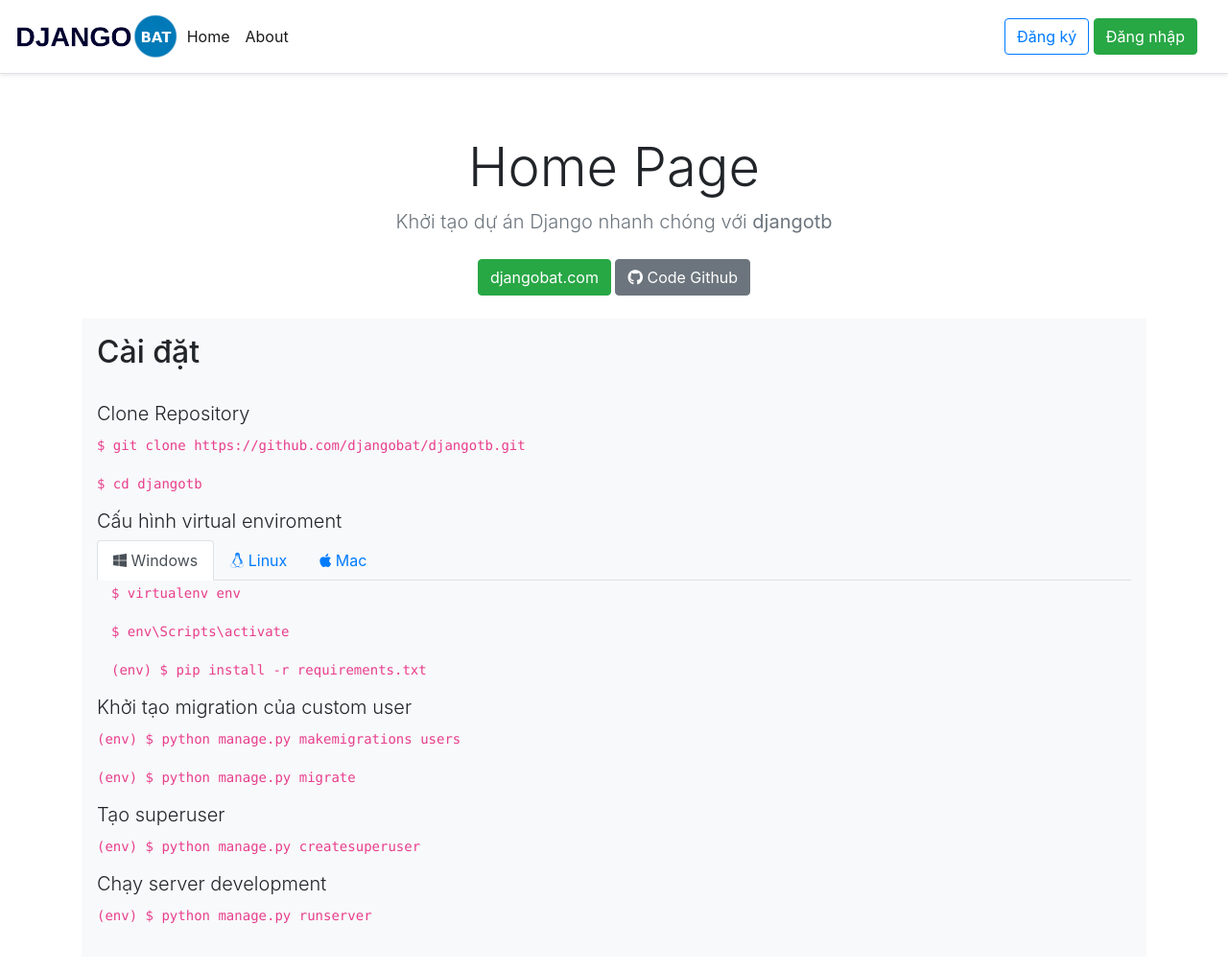
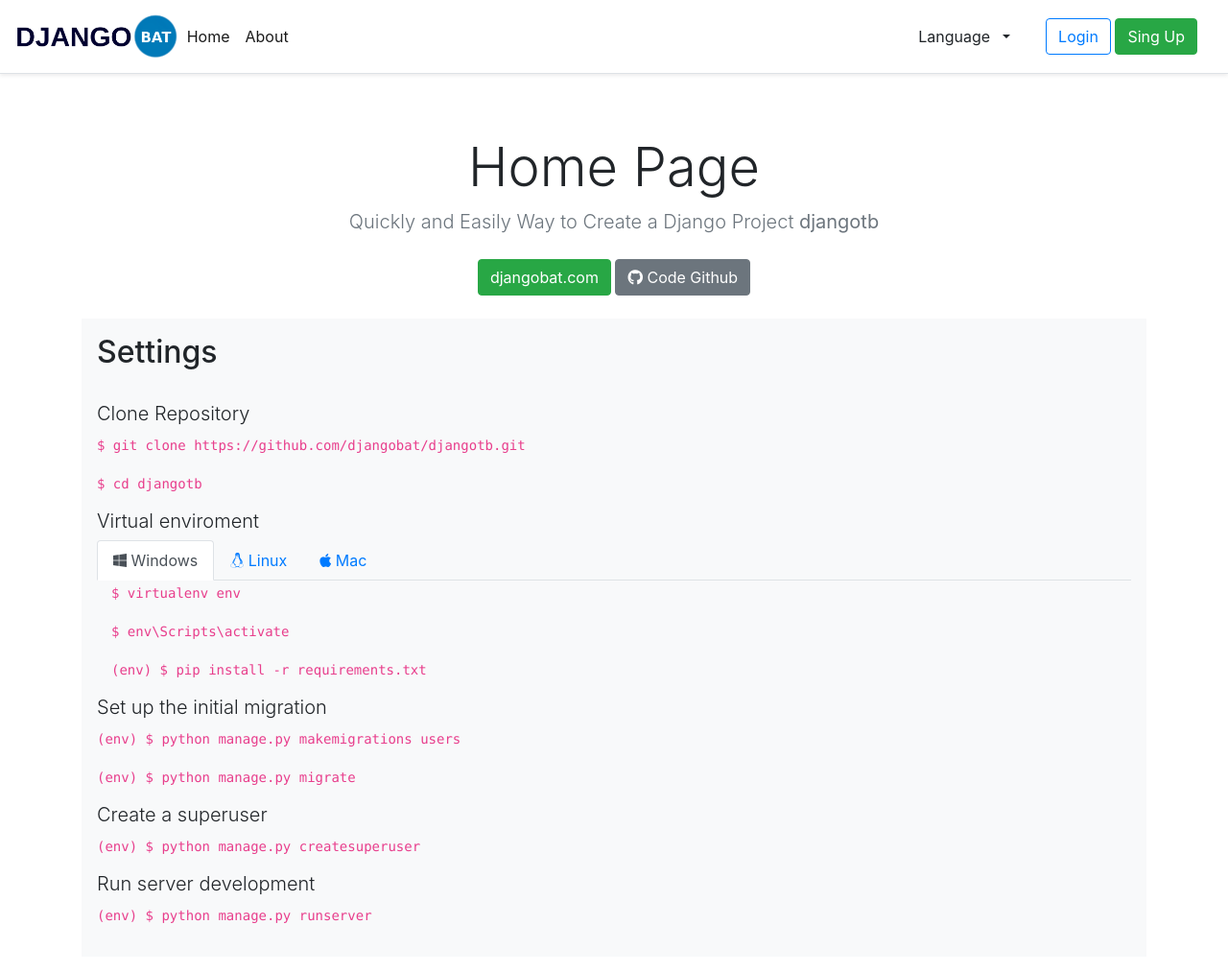
Before and after one commit to djangobat/djangotb, a Django app: page /en/ in a window 1280 px wide. Shown: the whole page at 96% size. Run offline with Django 3.2, Linux system fonts and the light colour scheme; some libraries are stand-ins or nearby versions.

Commit message:
Adding Multiple languages success!

```diff
--- a/apps/core/urls.py
+++ b/apps/core/urls.py
@@ -1,9 +1,10 @@
 from django.urls import path
+from django.utils.translation import gettext_lazy as _
 
 from . import views
 
 
 urlpatterns = [
     path('', views.home, name='home'),
-    path('about/', views.about, name='about'),
+    path(_('about/'), views.about, name='about'),
 ]
--- a/apps/templates/_base.html
+++ b/apps/templates/_base.html
@@ -26,7 +26,6 @@
 <body>
 
     {% include "includes/header.html" %}
-
     <div class="container">
         {% block main %}
         {% endblock main %}
--- a/apps/templates/core/about.html
+++ b/apps/templates/core/about.html
@@ -1,9 +1,10 @@
 {% extends "_base.html" %}
+{% load i18n %}
 {% block title %}
-About
+{% trans 'About' %}
 {% endblock title %}
 {% block main %}
 <div class="text-center pt-5">
-    <h1 class="display-4">About Page</h1>
+    <h1 class="display-4">{% trans 'About Page' %}</h1>
 </div>
 {% endblock main %}
--- a/apps/templates/core/home.html
+++ b/apps/templates/core/home.html
@@ -1,18 +1,19 @@
 {% extends "_base.html" %}
+{% load i18n %}
 {% block title %}
 DjangoTB
 {% endblock title %}
 {% block main %}
 <div class="text-center pt-5">
-    <h1 class="display-4">Home Page</h1>
-    <p class="lead text-muted">Khởi tạo dự án Django nhanh chóng với <b>djangotb</b></p>
+    <h1 class="display-4">{% trans 'Home Page' %}</h1>
+    <p class="lead text-muted">{% trans 'Quickly and Easily Way to Create a Django Project' %} <b>djangotb</b></p>
     <p>
         <a href="http://djangobat.com/" class="btn btn-success my-2">djangobat.com</a>
         <a href="https://github.com/djangobat/djangotb" class="btn btn-secondary my-2"><i class="fab fa-github"></i> Code Github</a>
     </p>
 </div>
 <div class="bg-light p-3 mb-3">
-    <h2>Cài đặt</h2>
+    <h2>Settings</h2>
 <br>
 <h5 class="font-weight-light">Clone Repository</h5>
 <p>
@@ -21,7 +22,7 @@
 <p>
     <code>$ cd djangotb</code>
 </p>
-<h5 class="font-weight-light">Cấu hình virtual enviroment</h5>
+<h5 class="font-weight-light">Virtual enviroment</h5>
 <ul class="nav nav-tabs">
     <li class="nav-item">
         <a class="nav-link active" data-toggle="tab" href="#windows"><i class="fab fa-windows"></i> Windows</a>
@@ -68,18 +69,18 @@
         </p>
     </div>
 </div>
-<h5 class="font-weight-light">Khởi tạo migration của custom user</h5>
+<h5 class="font-weight-light">Set up the initial migration</h5>
 <p>
     <code>(env) $ python manage.py makemigrations users</code>
 </p>
 <p>
     <code>(env) $ python manage.py migrate</code>
 </p>
-<h5 class="font-weight-light">Tạo superuser</h5>
+<h5 class="font-weight-light">Create a superuser</h5>
 <p>
     <code>(env) $ python manage.py createsuperuser</code>
 </p>
-<h5 class="font-weight-light">Chạy server development</h5>
+<h5 class="font-weight-light">Run server development</h5>
 <p>
     <code>(env) $ python manage.py runserver</code>
 </p>
--- a/apps/templates/includes/custom_date.html
+++ b/apps/templates/includes/custom_date.html
@@ -9,7 +9,7 @@
         <div class="input-group-text"><i class="fa fa-calendar"></i></div>
       </div>
         {% for error in field.errors %}
-        <p class="invalid-feedback"><strong>{{ error  }}</strong></p>
+        <p class="invalid-feedback"><strong>{{ error }}</strong></p>
         {% endfor %}
     </div>
 </div>
--- a/apps/templates/includes/header.html
+++ b/apps/templates/includes/header.html
@@ -1,4 +1,5 @@
 {% load static %}
+{% load i18n %}
 <header>
     <nav class="navbar navbar-expand-lg navbar-light mb-3 bg-white border-bottom shadow-sm">
         <a href="{% url 'home' %}" class="navbar-brand my-0 mr-md-auto font-weight-normal">
@@ -10,30 +11,50 @@
         <div class="collapse navbar-collapse" id="navbarTogglerDemo03">
             <ul class="navbar-nav mr-auto mt-2 mt-lg-0">
                 <li class="nav-item active">
-                    <a class="nav-link" href="{% url 'home' %}">Home</a>
+                    <a class="nav-link" href="{% url 'home' %}">{% trans 'Home' %}</a>
                 </li>
                 <li class="nav-item active">
-                    <a class="nav-link active" href="{% url 'about' %}">About</a>
+                    <a class="nav-link active" href="{% url 'about' %}">{% trans 'About' %}</a>
                 </li>
             </ul>
+            <div class="my-2 my-md-0">
+                <div class="dropdown pr-3">
+                    <div class="d-flex align-items-center" id="dropdownMenuButton" data-toggle="dropdown" aria-expanded="false">
+                        <p class="font-small m-0">
+                            {% trans 'Language' %}
+                        </p>
+                        <button class="btn btn-xs btn-circle btn-icon-only btn-soft dropdown-toggle mr-2" type="button" aria-haspopup="true" aria-expanded="false"></button>
+                    </div>
+                    <div class="dropdown-menu dropdown-menu-md" aria-labelledby="dropdownMenuButton">
+                        {% get_current_language as LANGUAGE_CODE %}
+                        {% get_available_languages as LANGUAGES %}
+                        {% get_language_info_list for LANGUAGES as languages %}
+                        {% for language in languages %}
+                        <a class="dropdown-item {% if language.code == LANGUAGE_CODE %}active{% endif %}" href="/{{ language.code }}/">{{ language.name_local }}</a>
+                        {% endfor %}
+                    </div>
+                </div>
+            </div>
             <div class="my-2 my-md-0 mr-md-3">
                 {% if user.is_authenticated %}
                 <div class="dropdown pr-3">
                     <div class="d-flex align-items-center" id="dropdownMenuButton" data-toggle="dropdown" aria-expanded="false">
                         <button class="btn btn-xs btn-circle btn-icon-only btn-soft dropdown-toggle mr-2" type="button" aria-haspopup="true" aria-expanded="false"><span class="fa fa-user"></span></button>
-                        <p class="font-small m-0">Hi, <b> {{ user.username }}</b></p>
+                        <p class="font-small m-0">
+                            Hi, <b> {{ user.username }}</b>
+                        </p>
                     </div>
                     <div class="dropdown-menu dropdown-menu-md" aria-labelledby="dropdownMenuButton">
                         <h6 class="dropdown-header">Hi, {{ user.username }}</h6>
-                        <a class="dropdown-item" href="{% url 'profile' %}">Trang cá nhân</a>
-                        <a class="dropdown-item" href="{% url 'account_change_password' %}">Thay đổi mật khẩu</a>
+                        <a class="dropdown-item" href="{% url 'profile' %}">{% trans 'My Account' %}</a>
+                        <a class="dropdown-item" href="{% url 'account_change_password' %}">{% trans 'Change password' %}</a>
                         <div class="dropdown-divider"></div>
-                        <a class="dropdown-item" href="{% url 'account_logout' %}"><i class="fa fa-power-off mr-2"></i>Đăng xuất</a>
+                        <a class="dropdown-item" href="{% url 'account_logout' %}"><i class="fa fa-power-off mr-2"></i>{% trans 'Log out' %}</a>
                     </div>
                 </div>
                 {% else %}
-                <a class="btn btn-outline-primary" href="{% url 'account_signup' %}">Đăng ký</a>
-                <a class="btn btn-success" href="{% url 'account_login' %}">Đăng nhập</a>
+                <a class="btn btn-outline-primary" href="{% url 'account_signup' %}">{% trans 'Login' %}</a>
+                <a class="btn btn-success" href="{% url 'account_login' %}">{% trans 'Sing Up' %}</a>
                 {% endif %}
             </div>
         </div>
--- a/apps/users/urls.py
+++ b/apps/users/urls.py
@@ -1,8 +1,9 @@
 from django.urls import path
+from django.utils.translation import gettext_lazy as _
 
 from . import views
 
 
 urlpatterns = [
-    path('profile/', views.profile, name="profile"),
+    path(_('profile/'), views.profile, name="profile"),
 ]
```
Also changed, not shown: README.md, locale/vi/LC_MESSAGES/django.po.
